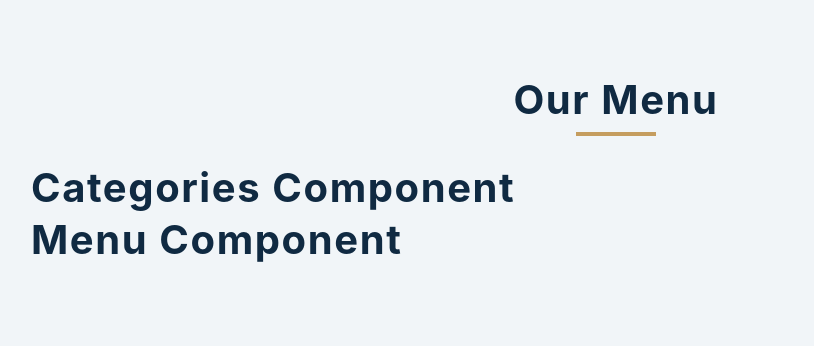
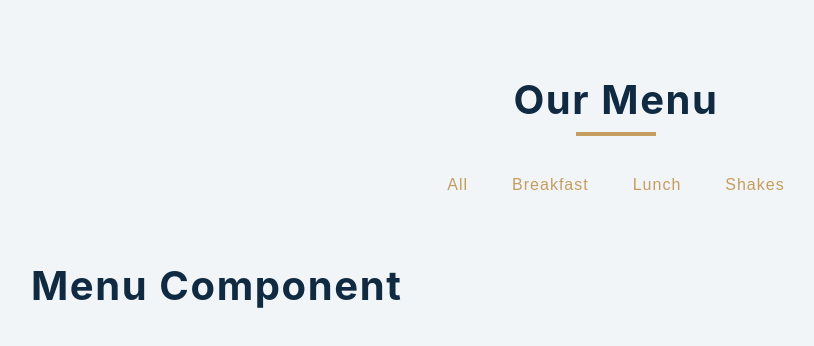
Before and after one commit to ladislazz/Menu-Dynamic-Buttons, a React (Create React App) app: page / in a window 1280 px wide. Shown: the top 346 px of the page, without its empty margins (24-838 px from the left). Built offline with nearby package versions, Linux system fonts and the light colour scheme.

Commit message:
Set up Categories component

```diff
--- a/src/App.js
+++ b/src/App.js
@@ -11,7 +11,7 @@ function App() {
           <h2>our menu</h2>
           <div className="underline"></div>
         </div>
-        <Categories />
+        <Categories items={items} />
         <Menu />
       </section>
     </main>
--- a/src/Categories.js
+++ b/src/Categories.js
@@ -1,7 +1,21 @@
 import React from 'react';
 
-const Categories = () => {
-  return <h2>categories component</h2>;
+const Categories = ({ items }) => {
+  const categories = items.map((item) => item.category);
+  const uniqueCategories = ['all', ...new Set(categories)];
+
+  return (
+    <div className="btn-container">
+      {uniqueCategories.map((category) => {
+        console.log(category);
+        return (
+          <button className="filter-btn" type="button">
+            {category}
+          </button>
+        );
+      })}
+    </div>
+  );
 };
 
 export default Categories;
```
